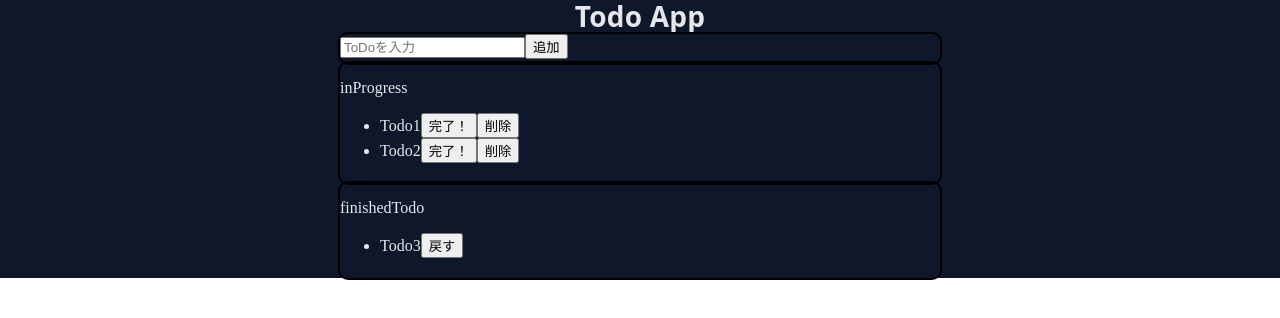
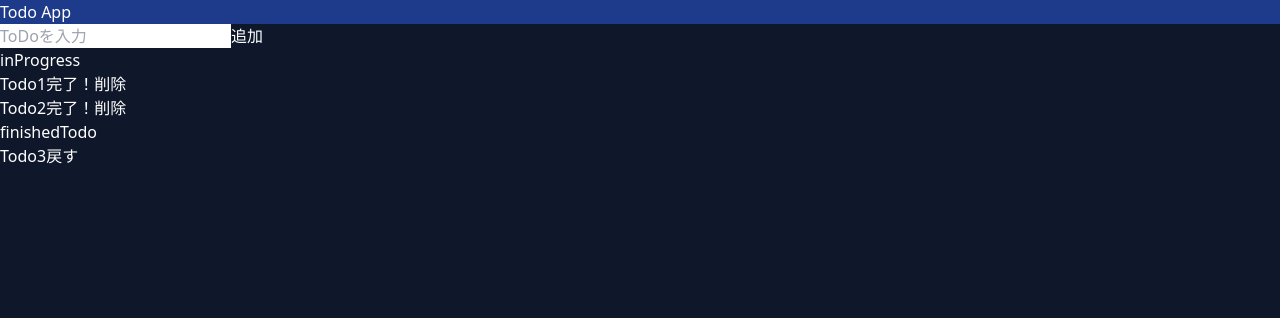
Before and after one commit to hiroki-morita0257/React-Todo-project, a React (Vite) app: page / in a window 1280 px wide. Shown: the top 318 px of the page. Built offline with nearby package versions, Linux system fonts and the light colour scheme.

Commit message:
cssいじり始めた。daisyUIとやらを入れてみた。

```diff
--- a/package.json
+++ b/package.json
@@ -10,6 +10,7 @@
     "preview": "vite preview"
   },
   "dependencies": {
+    "daisyui": "^5.5.5",
     "react": "^19.2.0",
     "react-dom": "^19.2.0"
   },
--- a/src/App.tsx
+++ b/src/App.tsx
@@ -39,11 +39,12 @@ export const App = () => {
 
   console.log(todos);
   return (
-    <div>
-      <div className="app">
-        <h1>Todo App</h1>
+    <div className="min-h-screen bg-slate-900 text-white">
+      <div className="flex bg-blue-900 w-full">
+        <h1 className="items-center w-100 text-">Todo App</h1>
+      </div>
 
-        <div className="addTodo">
+      <div className="border-box-">
         <form action="">
           <input
             value={todoText}
@@ -51,7 +52,11 @@ export const App = () => {
             placeholder="ToDoを入力"
             onChange={(e) => textUpdate(e.target.value)}
           />
-            <button type="button" onClick={addTodo}>
+          <button
+            className="btn btn-outline btn-primary"
+            type="button"
+            onClick={addTodo}
+          >
             追加
           </button>
         </form>
@@ -90,6 +95,5 @@ export const App = () => {
         </ul>
       </div>
     </div>
-    </div>
   );
 };
--- a/src/index.css
+++ b/src/index.css
@@ -1,8 +1,8 @@
-/* @tailwind base;
+@tailwind base;
 @tailwind components;
 @tailwind utilities;
 
-:root {
+/* :root {
   font-family: system-ui, Avenir, Helvetica, Arial, sans-serif;
   line-height: 1.5;
   font-weight: 400;
--- a/src/main.tsx
+++ b/src/main.tsx
@@ -1,7 +1,7 @@
 import { StrictMode } from "react";
 import { createRoot } from "react-dom/client";
 import { App } from "./App";
-import "./styles/App.scss"; // ← Sass を使う前提。ファイルは後で作る
+import "./index.css";
 
 const root = createRoot(document.getElementById("root") as Element);
 root.render(
--- a/src/styles/App.scss
+++ /dev/null
@@ -1,42 +0,0 @@
-$app-bg: #0f172a; // slate-900
-$app-fg: #e5e7eb; // gray-200
-
-html,
-body,
-#root {
-  height: 100%;
-  margin: 0;
-}
-
-.app {
-  min-height: 100%;
-  background: $app-bg;
-  color: $app-fg;
-  display: grid;
-  place-items: center;
-
-  h1 {
-    margin: 0;
-    font: 700 28px/1.2 system-ui, -apple-system, Segoe UI, Roboto, sans-serif;
-    letter-spacing: 0.2px;
-  }
-}
-
-.addTodo,
-.inProgress,
-.finishedTodo {
-  width: 600px;
-  height: 100%;
-  border: 2px solid black;
-  border-radius: 10px;
-}
-
-.title {
-  display: flex;
-  text-align: center;
-}
-
-.listRow {
-  display: flex;
-  align-items: center;
-}
--- a/tailwind.config.js
+++ b/tailwind.config.js
@@ -7,5 +7,5 @@ export default {
   theme: {
     extend: {},
   },
-  plugins: [],
+  plugins: [require("daisyui")],
 }
```
Also changed, not shown: 1 other file (tests, documents, lock files or other folders). Lines whose indentation alone changed are shown as unchanged.
